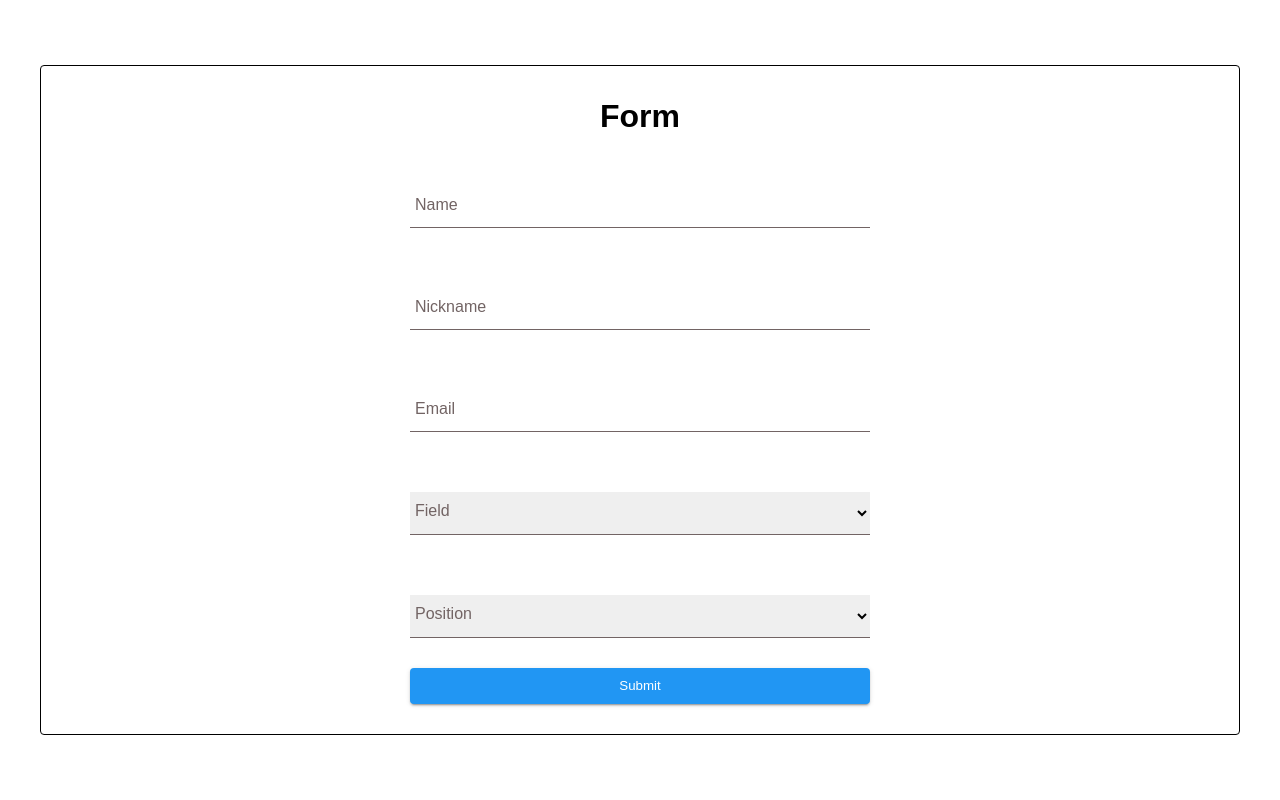
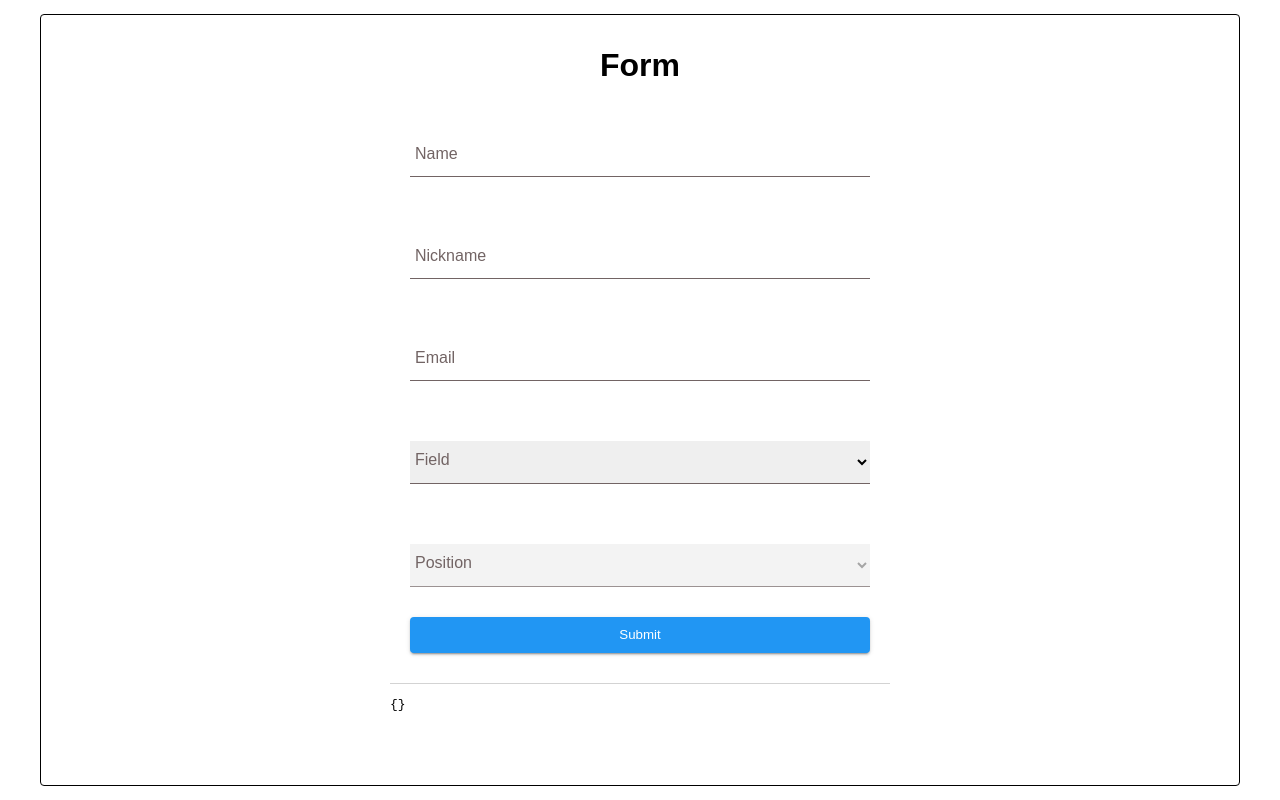
Before and after one commit to TheOpti/interview-task, a React (Create React App) app: page / in a window 1280 px wide. Built offline with nearby package versions, Linux system fonts and the light colour scheme.

Commit message:
Add form logic

```diff
--- a/src/components/Form/form-data.js
+++ b/src/components/Form/form-data.js
@@ -1,6 +1,16 @@
-
 const fields = [
-
+  {
+    value: 'it',
+    label: 'IT',
+  },
+  {
+    value: 'product',
+    label: 'Product',
+  },
+  {
+    value: 'content',
+    label: 'Content',
+  },
 ];
 
 const positions = {
@@ -46,4 +56,9 @@ const positions = {
       label: 'Senior Copywriter',
     },
   ]
+};
+
+export {
+  fields,
+  positions,
 }
--- a/src/components/Form/index.js
+++ b/src/components/Form/index.js
@@ -2,16 +2,74 @@ import React, { PureComponent } from 'react';
 import Button from '../Button';
 import Input from '../Input';
 import Select from '../Select';
+import FormValueDisplay from '../FormValueDisplay';
+import {
+  fields,
+  positions,
+} from './form-data';
+
 import'./styles.css';
 
+class Form extends PureComponent {
+  state = {
+    formSubmitted: false,
+    formData: {},
+    errors: {},
+  };
 
+  handleChange = (name, value) => {
+    const { formData } = this.state;
+    const updatedForm = Object.assign({}, formData, { [name]: value });
 
-class Form extends PureComponent {
+    this.setState({
+      formData: updatedForm,
+    });
+  };
+
+  validate = () => {
+    const { formData } = this.state;
+    const errors = {};
+
+    if (!formData.name) {
+      errors.name = 'This field is required';
+    }
+
+    if (!formData.nickname) {
+      errors.nickname = 'This field is required';
+    }
+
+    if (!formData.email) {
+      errors.nickname = 'This field is required';
+    }
+
+    if (!formData.field) {
+      errors.nickname = 'This field is required';
+    }
+
+    if (!formData.position) {
+      errors.nickname = 'This field is required';
+    }
+
+    this.setState({ errors });
+  }
+
   submitForm = () => {
-    console.log('Submit successful');
+    this.setState({ formSubmitted: true });
+    this.validate();
   };
 
   render() {
+    const { formData } = this.state;
+    const {
+      name,
+      nickname,
+      email,
+      field,
+      position,
+    } = formData;
+
+    const positionFields = positions[field] || [];
+
     return (
       <div className="form">
         <h1>
@@ -19,24 +77,42 @@ class Form extends PureComponent {
         </h1>
         <Input
           label="Name"
+          name="name"
+          handleChange={this.handleChange}
+          value={name}
         />
         <Input
           label="Nickname"
+          name="nickname"
+          handleChange={this.handleChange}
+          value={nickname}
         />
         <Input
           label="Email"
+          name="email"
+          handleChange={this.handleChange}
+          value={email}
         />
         <Select
           label="Field"
-          values={[]}
+          name="field"
+          handleChange={this.handleChange}
+          values={fields}
+          selectedValue={field}
         />
-        <Select
+       <Select
           label="Position"
-          values={[]}
+          name="position"
+          handleChange={this.handleChange}
+          values={positionFields}
+          selectedValue={position}
         />
         <Button
           label="Submit"
           onClickHandler={this.submitForm}
+        />
+        <FormValueDisplay
+          data={formData}
         />
       </div>
     );
--- /dev/null
+++ b/src/components/FormValueDisplay/index.js
@@ -0,0 +1,20 @@
+import React from 'react';
+import PropTypes from 'prop-types';
+import './styles.css';
+
+const FormValueDisplay = ({ data }) => {
+  return (
+    <div className="form-value-display">
+      <div className="form-value-display__border" />
+      <pre>
+        { JSON.stringify(data, 2, 2) }
+      </pre>
+    </div>
+  )
+}
+
+FormValueDisplay.propTypes = {
+  data: PropTypes.object,
+};
+
+export default FormValueDisplay;
--- /dev/null
+++ b/src/components/FormValueDisplay/styles.css
@@ -0,0 +1,9 @@
+.form-value-display {
+  margin: 30px;
+}
+
+.form-value-display__border {
+  width: 500px;
+  height: 1px;
+  background-color: lightgray;
+}
--- a/src/components/Input/index.js
+++ b/src/components/Input/index.js
@@ -2,11 +2,18 @@ import React from 'react';
 import PropTypes from 'prop-types';
 import './styles.css';
 
-const Input = ({ label }) => {
+const Input = ({ label, name, handleChange, value = '' }) => {
+  const updateFormValue = (event) => {
+    const { value } = event.target;
+    handleChange(name, value);
+  }
+
   return (
     <div className="input">
       <input
         className="input__input"
+        onChange={updateFormValue}
+        value={value}
         required
       />
       <div
@@ -23,6 +30,8 @@ const Input = ({ label }) => {
 
 Input.propTypes = {
   label: PropTypes.string,
+  name: PropTypes.string,
+  handleChange: PropTypes.func,
 };
 
 export default Input;
--- a/src/components/Select/index.js
+++ b/src/components/Select/index.js
@@ -2,15 +2,22 @@ import React from 'react';
 import PropTypes from 'prop-types';
 import './styles.css';
 
-const Select = ({ label, values, selectedValue }) => {
+const Select = ({ label, values = [], name, handleChange, selectedValue }) => {
+  const updateFormValue = (event) => {
+    const value = event.target.value;
+    handleChange(name, value);
+  };
+
   return (
     <div className="select">
       <select
         className="select__select"
         value={selectedValue}
+        onChange={updateFormValue}
+        disabled={!values.length}
         required
       >
-        <option value="default" disabled />
+        <option style={{ display: 'none' }} />
         { values.map((value) => (
           <option value={value.value} key={value.value}>
             { value.label }
@@ -33,6 +40,7 @@ Select.propTypes = {
       label: PropTypes.string,
     }),
   ),
+  handleChange: PropTypes.func,
   selectedValue: PropTypes.string,
 };
 
```
